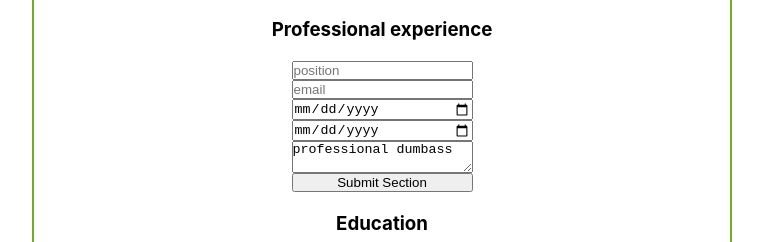
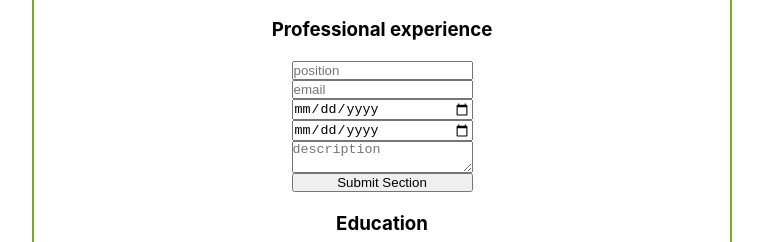
Before and after one commit to hebiscus/cv-react-builder, a React (Create React App) app: page / in a window 1280 px wide. Shown: the part 232-474 px from the top of the page, without its empty margins (258-1021 px from the left). Built offline with nearby package versions, Linux system fonts and the light colour scheme.

Commit message:
experience refactor to functional component

```diff
--- a/src/components/Experience.js
+++ b/src/components/Experience.js
@@ -1,81 +1,68 @@
-import React from 'react';
-import { Component } from 'react';
+import { useState } from 'react';
 import '../styles/App.css';
 
-class Experience extends Component {
-    constructor() {
-        super();
-        this.state = {
+const Experience = () => {
+    const initialValues = {
         position: "",
         company: "",
         startDate: "",
         endDate: "",
         description: "",
-            submitStatus: "edit",
-            savedInputs: [],
-        };
-        this.onInputChange = this.onInputChange.bind(this);
-        this.handleSubmit = this.handleSubmit.bind(this);
-        this.handleEdit = this.handleEdit.bind(this);
     }
 
-    onInputChange(event) {
-        const name = event.target.name;
-        this.setState({
-          [name]: event.target.value
+    const [inputValues, setInputValues] = useState(initialValues)
+    const [submitStatus, setSubmitStatus] = useState("edit");
+    const [savedInputs, setInputs] = useState([]);
+    const editStatus = submitStatus === "edit"
+
+    const updateInputs = (event) => {
+        const { name, value } = event.target;
+
+        setInputValues({
+            ...inputValues,
+            [name]: value,
         });
-    }
+    };
 
-    handleSubmit(e) {
-        if (this.state.position === "" || this.state.company === "") {
+    const handleSubmit = (e) => {
+        if (inputValues.position === "" || inputValues.company === "") {
             return;
         }
         e.preventDefault();
-        const description = this.state.description === "" ? "professional dumbass" : this.state.description;
-        const inputsArray = [this.state.position, this.state.company, this.state.startDate, this.state.endDate, description];
-        if (this.state.savedInputs.length === 0) {
-            this.setState({
-                submitStatus: "submitted",
-                savedInputs: this.state.savedInputs.concat(inputsArray)
-            });
-            return
-        }
-        this.setState({
-            submitStatus: "submitted",
-            savedInputs: this.state.savedInputs.map((input, index) => inputsArray[index])
-        });
+        setInputs([
+            ...Object.values(inputValues)
+        ]);
+        setSubmitStatus("submit")
+    };
+
+    const handleEdit = () => {
+        setSubmitStatus("edit")
     }
 
-    handleEdit() {
-        this.setState({submitStatus: "edit"});
-    }
-
-    render() {
-        const editStatus = this.state.submitStatus === "edit";
-        const sectionInputs = this.state.savedInputs;
-        return <div>
+    return (
+        <div>
         {editStatus
-            ? <div className='experience-edit'>
+        ?   <div className='experience-edit'>
                 <form className='general-form'>
-                <input name='position' type='text' placeholder="position" defaultValue={this.state.position} onChange={this.onInputChange} required></input>
-                <input name='company' type='text' placeholder="email" defaultValue={this.state.company} onChange={this.onInputChange} required></input>
-                <input name='startDate' type='date' placeholder="start date" defaultValue={this.state.startDate} onChange={this.onInputChange} required></input>
-                <input name='endDate' type='date' placeholder="end date" defaultValue={this.state.endDate} onChange={this.onInputChange} required></input>
-                <textarea name='description' placeholder="description" onChange={this.onInputChange} defaultValue={this.state.summary || "professional dumbass"}></textarea>
-                <button type='submit' onClick={this.handleSubmit}>Submit Section</button>
+                <input name='position' type='text' placeholder="position" value={inputValues.position} onChange={updateInputs} required></input>
+                <input name='company' type='text' placeholder="email" value={inputValues.company} onChange={updateInputs} required></input>
+                <input name='startDate' type='date' placeholder="start date" value={inputValues.startDate} onChange={updateInputs}required></input>
+                <input name='endDate' type='date' placeholder="end date" value={inputValues.endDate} onChange={updateInputs} required></input>
+                <textarea name='description' placeholder="description" value={inputValues.description} onChange={updateInputs}></textarea>
+                <button type='submit' onClick={handleSubmit}>Submit Section</button>
                 </form>
             </div>
-            : <div className='experience-submitted'>
-                {sectionInputs.map(input => {
+        :   <div className='experience-submitted'>
+                {savedInputs.map(input => {
                     return <div>
                         {input}
                     </div>
                 })}
-                <button onClick={this.handleEdit}>Edit</button>
+                <button onClick={handleEdit}>Edit</button>
             </div>
         }
         </div>
-    }
+    )
 }
 
 export default Experience
```
Lines whose indentation alone changed are shown as unchanged.
